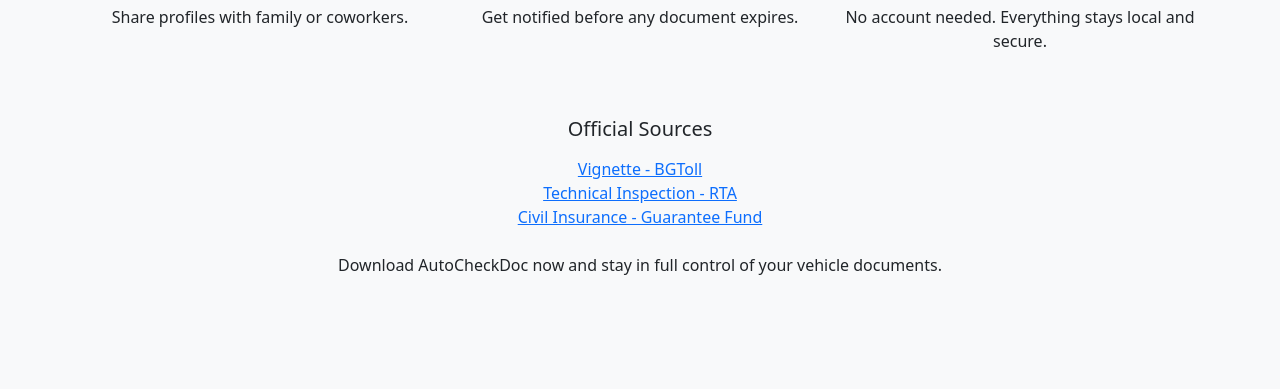
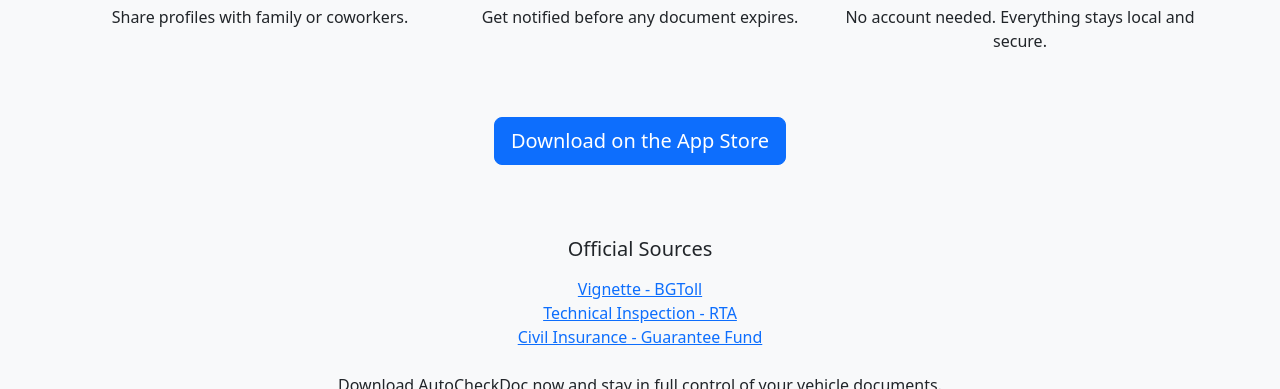
Before and after one commit to minchosimov/autocheckdoc-marketing, a plain HTML site: page index.html in a window 1280 px wide. Shown: the part 764-1153 px from the top of the page. Before the commit the page ends 1097 px from the top, so only its background shows below. Drawn offline with nearby package versions, Linux system fonts and the light colour scheme.

Commit message:
Update index.html

```diff
--- a/index.html
+++ b/index.html
@@ -89,6 +89,10 @@
     </div>
   </div>
 
+  <div class="text-center mb-5">
+    <a href="https://apps.apple.com/app/6747051025" class="btn btn-primary btn-lg mb-4" target="_blank">Download on the App Store</a>
+  </div>
+
   <div class="text-center">
     <h5 class="mb-3">Official Sources</h5>
     <ul class="list-unstyled">
```
